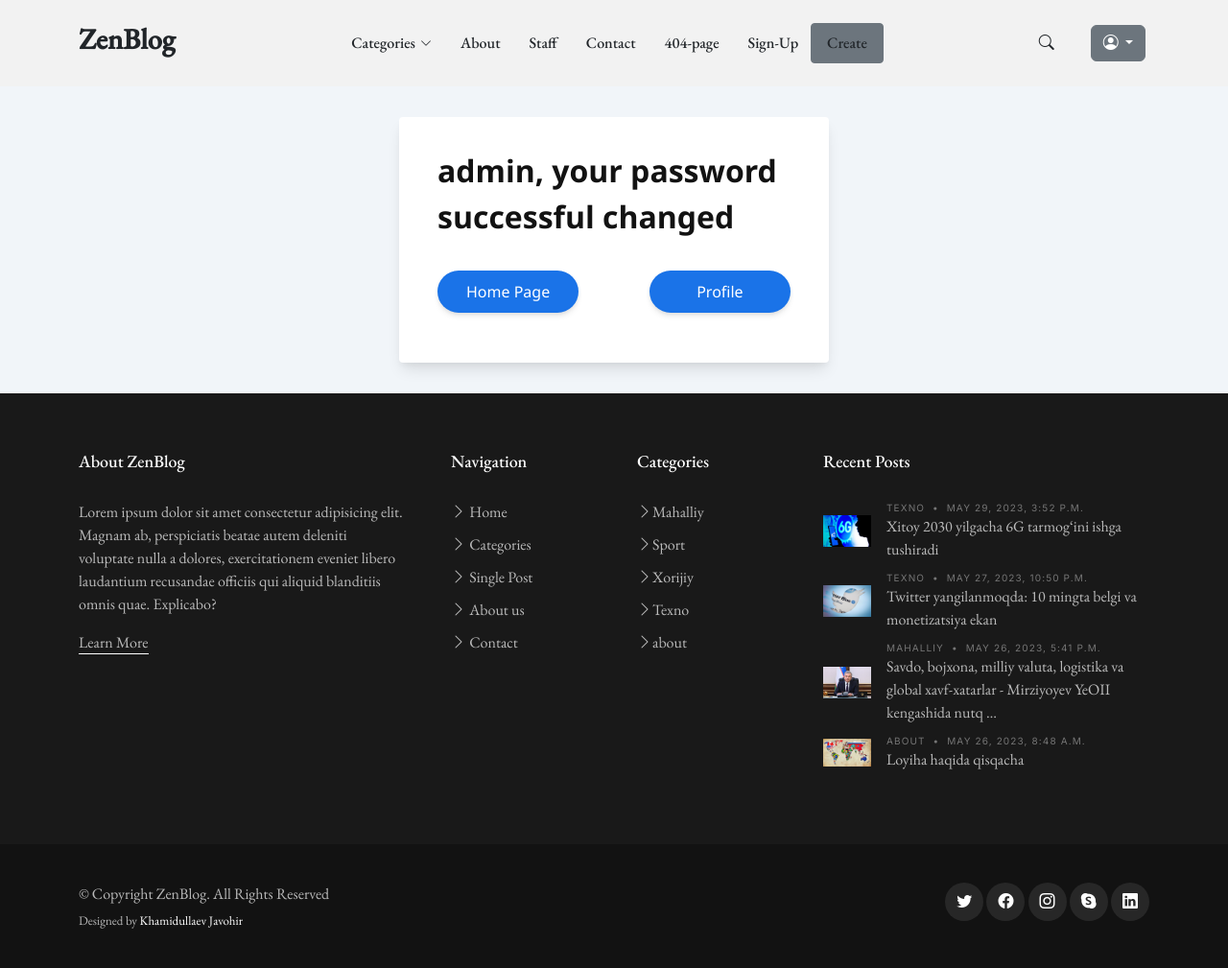
After one commit to Javohir-dev/breaking-news, a Django app: page /password-change-done/ in a window 1280 px wide. The commit adds this page. Shown: the whole page at 96% size. Run offline with Django 4.2, Linux system fonts and the light colour scheme; a user stored in the database is signed in; data comes from the database, SQL or seed files in the repository; both versions use the stored data as it was after the commit; some libraries are stand-ins or nearby versions; some web fonts are replaced.

Commit message:
password change

```diff
--- a/accounts/urls.py
+++ b/accounts/urls.py
@@ -1,5 +1,10 @@
 from django.urls import path
-from django.contrib.auth.views import LoginView, LogoutView
+from django.contrib.auth.views import (
+    LoginView,
+    LogoutView,
+    PasswordChangeView,
+    PasswordChangeDoneView,
+)
 from .views import dashboard_view
 
 
@@ -7,5 +12,11 @@ urlpatterns = [
     # path("login/", user_login, name="login_page"),
     path("login/", LoginView.as_view(), name="login_page"),
     path("logout/", LogoutView.as_view(), name="logout_page"),
+    path("password-change/", PasswordChangeView.as_view(), name="password_change_page"),
+    path(
+        "password-change-done/",
+        PasswordChangeDoneView.as_view(),
+        name="password_change_done",
+    ),
     path("profile/", dashboard_view, name="profile_page"),
 ]
--- a/steps.txt
+++ b/steps.txt
@@ -4,4 +4,5 @@ Texno_news doesn't found! = Fixed
 About us qismini templatega ulashim kerak = Done
 Xodimlar uchun model yozib AboutUs page-ga ulash kerak = Done
 ^^ About page-ga emas alohida staff.html ochib ichiga tartib bilan ulandi)
-NewsEdit page-dagi inlutlarni donalab ulash kerak tayyor templat ejuda xunuk
+NewsEdit page-dagi inlutlarni donalab ulash kerak tayyor templat ejuda xunuk = Done
+PasswordChangeView bilan muammo bovotti shuni to'g'irlavorish kere, guruhga savol yuborilgan
--- a/templates/news/base.html
+++ b/templates/news/base.html
@@ -91,15 +91,15 @@
               {% if request.user.is_authenticated %}
                 <li class="d-flex align-items-center dropdown-item">
                   <i class="bi bi-person-bounding-box"> </i>
-                  <a class="m-2" href="{% url 'profile_page' %}">Profile</a>
+                  <a class="m-2 w-100" href="{% url 'profile_page' %}">Profile</a>
                 </li>
                 <li class="d-flex align-items-center dropdown-item">
                   <i class="bi bi-box-arrow-right"> </i>
-                  <a class="m-2" href="{% url 'logout_page' %}">LogOut</a>
+                  <a class="m-2 w-100" href="{% url 'logout_page' %}">LogOut</a>
                 </li>
                 {% else %}
                 <li class="d-flex align-items-center dropdown-item">
-                  <a class="m-2" href="{% url 'login_page' %}">LogIn</a>
+                  <a class="m-2 w-100" href="{% url 'login_page' %}">LogIn</a>
                 </li>
               {% endif %}
             </ul>
--- a/templates/registration/logged_out.html
+++ b/templates/registration/logged_out.html
@@ -5,12 +5,6 @@
 {% block content %}
 
 <section class="main_login">
-{% comment %} <form method="post" name="signin" class="form">{% csrf_token %}
-    {{ form.as_p }}
-    <button type="submit" class="btn btn-primary" >
-            login
-    </button>
-</form> {% endcomment %}
 	<main class="main login ">
 		<div class="container">
 			<section class="wrapper">
--- /dev/null
+++ b/templates/registration/password_change_done.html
@@ -0,0 +1,24 @@
+{% extends 'news/base.html' %}
+{% load static %}
+
+{% block title %} Password successful changed {% endblock title %}
+{% block content %}
+<section class="main_login">
+	<main class="main login ">
+		<div class="container">
+			<section class="wrapper">
+				<div class="heading">
+					<h2 class="text text-large">{{ request.user.username }}, your password successful changed</h2>
+				</div>
+				<div class="form">
+					<div class="input-control">
+						<a href="{% url 'home_page' %}" class="text-center input-submit login-bg-blue">Home Page</a>
+						<a href="{% url 'profile_page' %}" class="text-center input-submit login-bg-blue">Profile</a>
+					</div>
+				</div>
+			</section>
+		</div>
+		</div>
+	</main>
+</section>
+{% endblock content %}
--- a/templates/registration/profile.html
+++ b/templates/registration/profile.html
@@ -34,7 +34,7 @@
             </div>
           </div>
           <div class="mt-5 text-right">
-            <a href="{% url '404_page' %}" class="btn btn-primary profile-button" type="button">Change password</a>
+            <a href="{% url 'password_change_page' %}" class="btn btn-primary profile-button" type="button">Change password</a>
           </div>
         </div>
       </div>
```
Also changed, not shown: templates/registration/password_change_form.html (renamed from templates/news/password-reset.html, +14 -6 lines), db.sqlite3.
